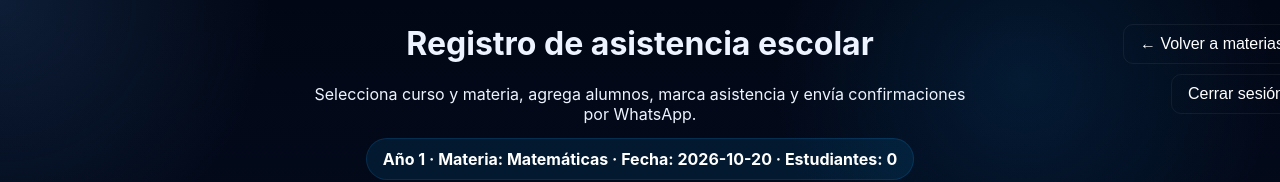
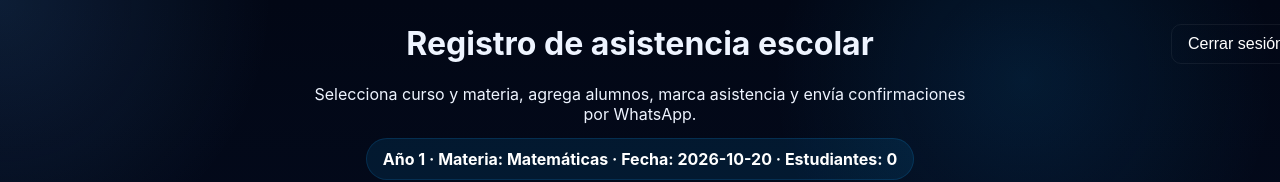
Before and after one commit to demoprueba2026/Asistencia-prueba, a website: page registro.html in a window 1280 px wide. Shown: the top 182 px of the page. Drawn offline with nearby package versions, Linux system fonts and the light colour scheme; no server answers.

Commit message:
se quito el boton de volver a materias ya que quedo obsoleto

```diff
--- a/registro.html
+++ b/registro.html
@@ -320,7 +320,6 @@
           <p>Selecciona curso y materia, agrega alumnos, marca asistencia y envía confirmaciones por WhatsApp.</p>
         </div>
         <div class="header-actions" style="display: flex; gap: 10px; flex-wrap: wrap; justify-content: flex-end;">
-          <button id="backToLanding" class="secondary back-button" style="color: #ffffff;">← Volver a materias</button>
           <button id="btnCerrarSesion" class="secondary" style="color: #ffffff;">Cerrar sesión</button>
         </div>
       </div>
```
Also changed, not shown: index.html (+0 -1 lines).
